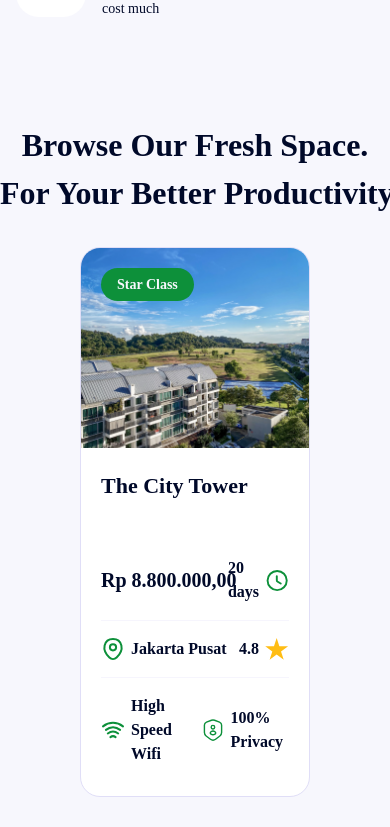
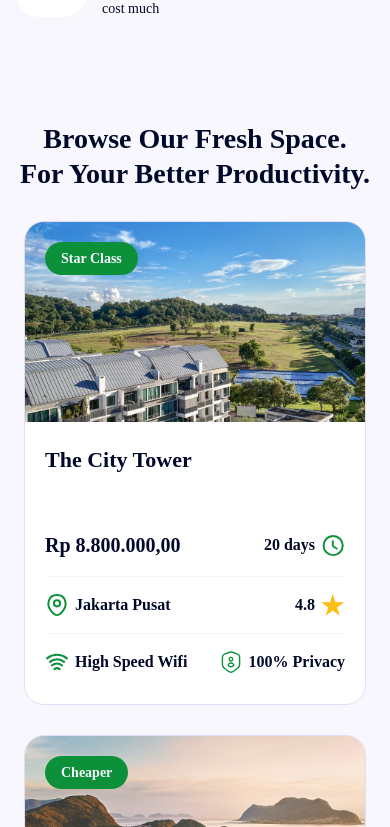
Before and after one commit to fadhillahrmdhn/KantorKu, a Next.js app: page / in a window 390 px wide. Shown: the part 2737-3564 px from the top of the page. Built offline with nearby package versions, Linux system fonts and the light colour scheme.

Commit message:
style: adjust heading text size and padding for improved layout in FreshSpaceSection

```diff
--- a/src/features/offices/sections/FreshSpaceSection.tsx
+++ b/src/features/offices/sections/FreshSpaceSection.tsx
@@ -6,12 +6,12 @@ import { officeSpaces } from '../data/officeSpaces.mock';
 const OfficeSection = () => {
   return (
     <section id="Fresh-Space" className="flex flex-col gap-[30px] w-full max-w-[1130px] mx-auto mt-[100px] mb-[120px]">
-      <h2 className="font-bold text-[32px] leading-[48px] text-nowrap text-center">
+      <h2 className="font-bold text-[28px] sm:text-[32px] leading-tight sm:leading-[48px] text-center">
         Browse Our Fresh Space.
         <br />
         For Your Better Productivity.
       </h2>
-      <div className="grid grid-cols-1 sm:grid-cols-2 lg:grid-cols-3 gap-[30px] px-20 sm:px-10 lg:!px-0">
+      <div className="grid grid-cols-1 sm:grid-cols-2 lg:grid-cols-3 gap-[30px] px-6 lg:!px-0">
         {officeSpaces.map((office) => (
           <OfficeSpaceCard key={office.id} officeSpace={office} />
         ))}
```
